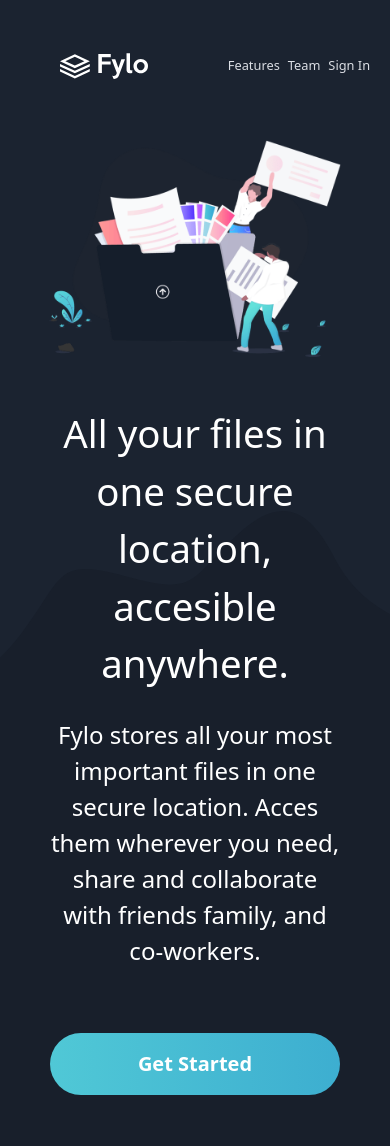
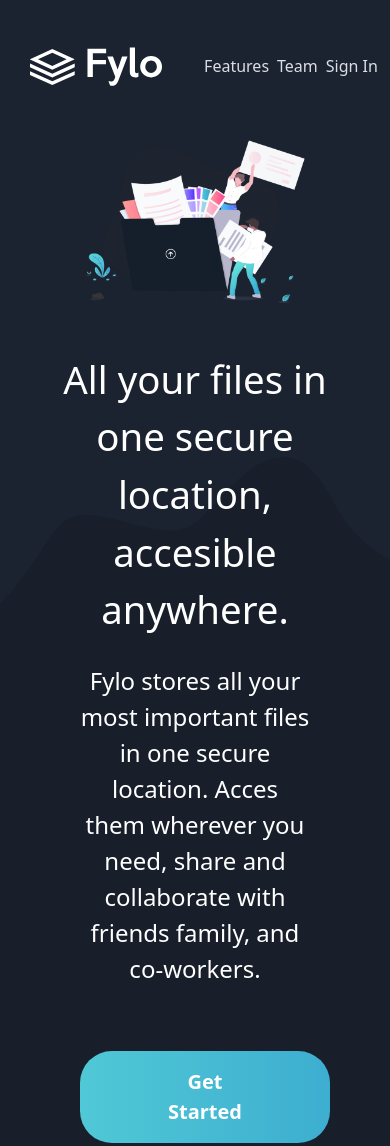
Before and after one commit to DiegoMajano/LandingPage, a website: page index.html in a window 390 px wide. Shown: the top 1146 px of the page. Drawn offline with nearby package versions, Linux system fonts and the light colour scheme.

Commit message:
fixing responsive

```diff
--- a/index.html
+++ b/index.html
@@ -12,35 +12,35 @@
         <nav class="navbar bg-primary px-2 my-4 p-sm-5 w-100">
             <div class="d-flex flex-row justify-content-around w-100">
                 <a class="navbar-brand py-2 d-flex align-items-center justify-content-center" href="index.html">
-                    <img class="h-50 h-sm-auto" src="src/images/logo.svg" alt="">
+                    <img class="h-75 h-sm-auto" src="src/images/logo.svg" alt="">
                 </a>
                 <div class="d-flex justify-content-end w-md-75" id="navbarNav">
-                    <ul class="navbar-nav d-flex flex-row align-items-center fs-sm-5">
+                    <ul class="navbar-nav d-flex flex-row align-items-center">
                       <li class="nav-item p-1 mx-sm-3">
-                        <a class="nav-link text-secondary fs-5" aria-cur style="font-size: .8rem !important;"rent="page" href="#">Features</a>
+                        <a class="nav-link text-secondary fw-medium" href="#">Features</a>
                       </li>
                       <li class="nav-item p-1 mx-sm-3">
-                        <a class="nav-link text-secondary fs-5" href="#" style="font-size: .8rem !important;">Team</a>
+                        <a class="nav-link text-secondary fw-medium" href="#" >Team</a>
                       </li>
                       <li class="nav-item p-1 mx-sm-3">
-                        <a class="nav-link text-secondary fs-5" href="#" style="font-size: .8rem !important;">Sign In</a>
+                        <a class="nav-link text-secondary fw-medium" href="#" >Sign In</a>
                       </li>
                     </ul>
                 </div>
             </div>
         </nav>
         <section>
-            <article class="mt-2 py-2 h-auto" style="background-image: url(src/images/bg-curvy-mobile.svg); background-size: 135%; background-position: bottom; background-repeat: no-repeat;">
-                <div class="d-flex justify-content-center w-100 ">
-                    <img class="w-75 w-sm-100" src="src/images/illustration-intro.png" alt="">
+            <article class="mt-2 py-2 h-auto d-flex flex-column justify-content-center align-items-center" style="background-image: url(src/images/bg-curvy-mobile.svg); background-size: 135%; background-position: bottom; background-repeat: no-repeat;">
+                <div class="d-flex justify-content-center w-75 w-md-50">
+                    <img class="w-75" src="src/images/illustration-intro.png" alt="">
                 </div>
                 <div class="mt-5 px-5 text-white text-center">
                     <h1 class="" style="font-size: 2.4rem !important; line-height: 1.5 !important;">All your files in one secure location, accesible anywhere.</h1>
                 </div>
             </article>
-            <article class="bg-darkblue text-white text-center px-5 pt-2 pb-5">
-                <p class="fw-light" style="font-size: 1.5rem;">Fylo stores all your most important files in one secure location. Acces them wherever you need, share and collaborate with friends family, and co-workers.</p>
-            <button class="my-5 px-10 py-3 border border-0 rounded-5 text-white fs-5 fw-semibold" style="background: linear-gradient(to right,#50C8D6,#3DAED0) !important;"> Get Started </button>
+            <article class="bg-darkblue text-white text-center px-9 pt-2 pb-5 d-sm-flex flex-column align-items-center">
+                <p class="fw-light w-100 w-sm-50 px-sm-9" style="font-size: 1.5rem;">Fylo stores all your most important files in one secure location. Acces them wherever you need, share and collaborate with friends family, and co-workers.</p>
+            <button class="my-5 px-10 py-3 border border-0 rounded-5 text-white text-center fs-5 fw-semibold w-sm-25" style="background: linear-gradient(to right,#50C8D6,#3DAED0) !important;"> Get Started </button>
             </article>
         </section>
         <section class="bg-darkblue py-5 px-md-5 mx-0">
```
